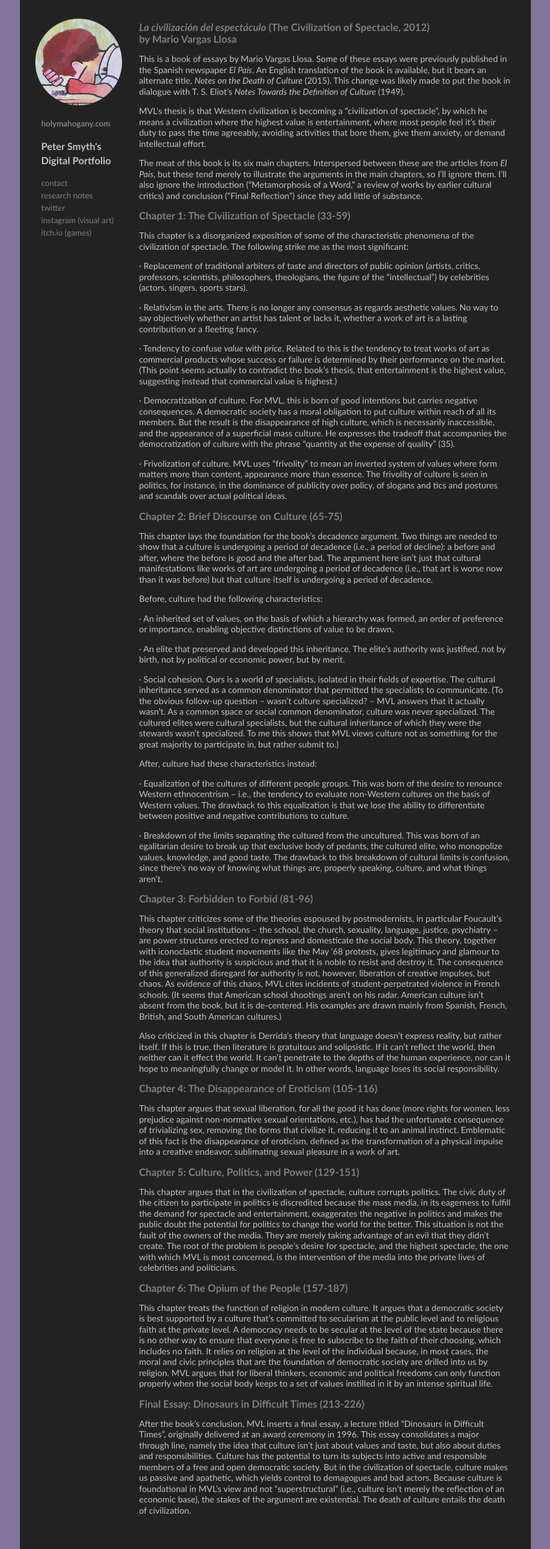
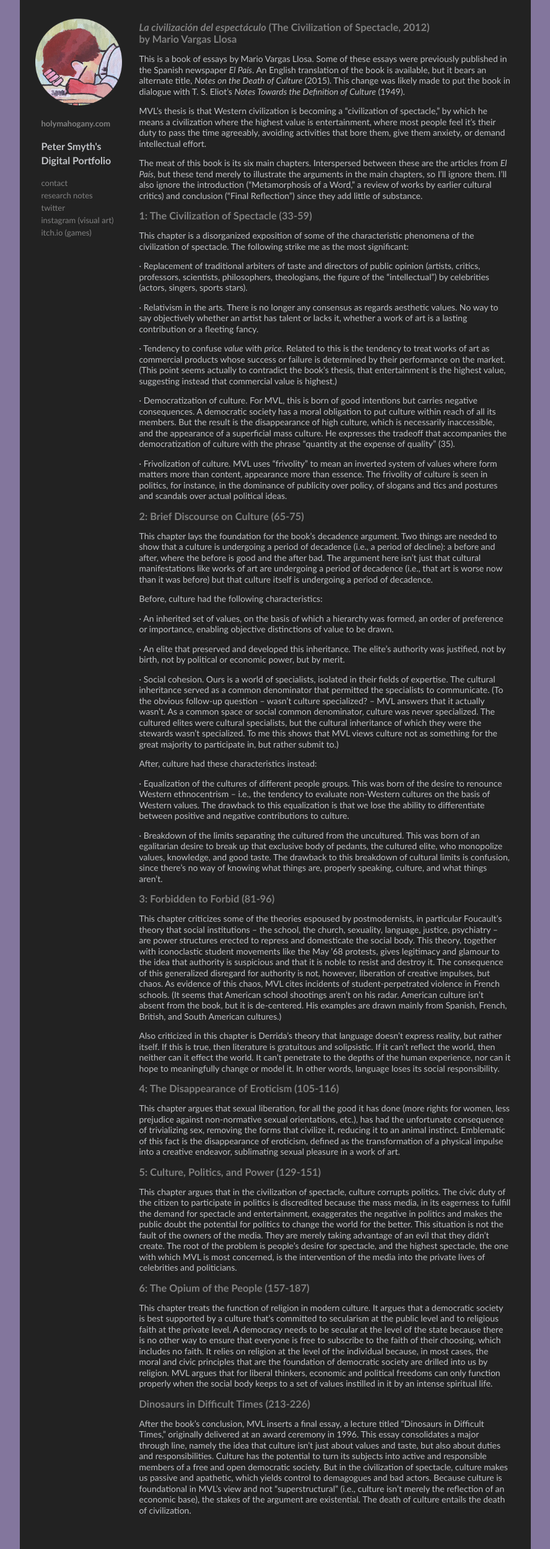
Before and after one commit to holymahogany/hmsite-v2, a Jekyll site: the page built from research-notes/the-civilization-of-spectacle.md, in a window 1280 px wide. Shown: the whole page at 62% size, without its empty margins (196-1084 px from the left). Built offline with Jekyll 4.4.1, drawn with Linux system fonts in a browser that asks for light colours.

```diff
--- a/research-notes/the-civilization-of-spectacle.md
+++ b/research-notes/the-civilization-of-spectacle.md
@@ -5,13 +5,13 @@
 
 ### <i>La civilización del espectáculo</i> (The Civilization of Spectacle, 2012) <br> by Mario Vargas Llosa
 
-This is a book of essays by Mario Vargas Llosa. Some of these essays were previously published in the Spanish newspaper _El País_. An English translation of the book is available, but it bears an alternate title, _Notes on the Death of Culture_ (2015). This change was likely made to put the book in dialogue with T. S. Eliot’s _Notes Towards the Definition of Culture_ (1949)_._
+This is a book of essays by Mario Vargas Llosa. Some of these essays were previously published in the Spanish newspaper _El País_. An English translation of the book is available, but it bears an alternate title, _Notes on the Death of Culture_ (2015). This change was likely made to put the book in dialogue with T. S. Eliot’s _Notes Towards the Definition of Culture_ (1949).
 
-MVL’s thesis is that Western civilization is becoming a “civilization of spectacle”, by which he means a civilization where the highest value is entertainment, where most people feel it’s their duty to pass the time agreeably, avoiding activities that bore them, give them anxiety, or demand intellectual effort.
+MVL’s thesis is that Western civilization is becoming a “civilization of spectacle,” by which he means a civilization where the highest value is entertainment, where most people feel it’s their duty to pass the time agreeably, avoiding activities that bore them, give them anxiety, or demand intellectual effort.
 
 The meat of this book is its six main chapters. Interspersed between these are the articles from _El País_, but these tend merely to illustrate the arguments in the main chapters, so I’ll ignore them. I’ll also ignore the introduction (“Metamorphosis of a Word,” a review of works by earlier cultural critics) and conclusion (“Final Reflection”) since they add little of substance.
 
-### Chapter 1: The Civilization of Spectacle (33-59)
+### 1: The Civilization of Spectacle (33-59)
 
 This chapter is a disorganized exposition of some of the characteristic phenomena of the civilization of spectacle. The following strike me as the most significant:
 
@@ -25,7 +25,7 @@
 
 · Frivolization of culture. MVL uses “frivolity” to mean an inverted system of values where form matters more than content, appearance more than essence. The frivolity of culture is seen in politics, for instance, in the dominance of publicity over policy, of slogans and tics and postures and scandals over actual political ideas.
 
-### Chapter 2: Brief Discourse on Culture (65-75)
+### 2: Brief Discourse on Culture (65-75)
 
 This chapter lays the foundation for the book’s decadence argument. Two things are needed to show that a culture is undergoing a period of decadence (i.e., a period of decline): a before and after, where the before is good and the after bad. The argument here isn’t just that cultural manifestations like works of art are undergoing a period of decadence (i.e., that art is worse now than it was before) but that culture itself is undergoing a period of decadence.
 
@@ -43,24 +43,24 @@
 
 · Breakdown of the limits separating the cultured from the uncultured. This was born of an egalitarian desire to break up that exclusive body of pedants, the cultured elite, who monopolize values, knowledge, and good taste. The drawback to this breakdown of cultural limits is confusion, since there’s no way of knowing what things are, properly speaking, culture, and what things aren’t.
 
-### Chapter 3: Forbidden to Forbid (81-96)
+### 3: Forbidden to Forbid (81-96)
 
 This chapter criticizes some of the theories espoused by postmodernists, in particular Foucault’s theory that social institutions – the school, the church, sexuality, language, justice, psychiatry – are power structures erected to repress and domesticate the social body. This theory, together with iconoclastic student movements like the May ’68 protests, gives legitimacy and glamour to the idea that authority is suspicious and that it is noble to resist and destroy it. The consequence of this generalized disregard for authority is not, however, liberation of creative impulses, but chaos. As evidence of this chaos, MVL cites incidents of student-perpetrated violence in French schools. (It seems that American school shootings aren't on his radar. American culture isn't absent from the book, but it is de-centered. His examples are drawn mainly from Spanish, French, British, and South American cultures.)
 
 Also criticized in this chapter is Derrida’s theory that language doesn’t express reality, but rather itself. If this is true, then literature is gratuitous and solipsistic. If it can’t reflect the world, then neither can it effect the world. It can’t penetrate to the depths of the human experience, nor can it hope to meaningfully change or model it. In other words, language loses its social responsibility.
 
-### Chapter 4: The Disappearance of Eroticism (105-116)
+### 4: The Disappearance of Eroticism (105-116)
 
 This chapter argues that sexual liberation, for all the good it has done (more rights for women, less prejudice against non-normative sexual orientations, etc.), has had the unfortunate consequence of trivializing sex, removing the forms that civilize it, reducing it to an animal instinct. Emblematic of this fact is the disappearance of eroticism, defined as the transformation of a physical impulse into a creative endeavor, sublimating sexual pleasure in a work of art.
 
-### Chapter 5: Culture, Politics, and Power (129-151)
+### 5: Culture, Politics, and Power (129-151)
 
 This chapter argues that in the civilization of spectacle, culture corrupts politics. The civic duty of the citizen to participate in politics is discredited because the mass media, in its eagerness to fulfill the demand for spectacle and entertainment, exaggerates the negative in politics and makes the public doubt the potential for politics to change the world for the better. This situation is not the fault of the owners of the media. They are merely taking advantage of an evil that they didn’t create. The root of the problem is people’s desire for spectacle, and the highest spectacle, the one with which MVL is most concerned, is the intervention of the media into the private lives of celebrities and politicians.
 
-### Chapter 6: The Opium of the People (157-187)
+### 6: The Opium of the People (157-187)
 
 This chapter treats the function of religion in modern culture. It argues that a democratic society is best supported by a culture that’s committed to secularism at the public level and to religious faith at the private level. A democracy needs to be secular at the level of the state because there is no other way to ensure that everyone is free to subscribe to the faith of their choosing, which includes no faith. It relies on religion at the level of the individual because, in most cases, the moral and civic principles that are the foundation of democratic society are drilled into us by religion. MVL argues that for liberal thinkers, economic and political freedoms can only function properly when the social body keeps to a set of values instilled in it by an intense spiritual life.
 
-### Final Essay: Dinosaurs in Difficult Times (213-226)
+### Dinosaurs in Difficult Times (213-226)
 
-After the book’s conclusion, MVL inserts a final essay, a lecture titled “Dinosaurs in Difficult Times”, originally delivered at an award ceremony in 1996. This essay consolidates a major through line, namely the idea that culture isn’t just about values and taste, but also about duties and responsibilities. Culture has the potential to turn its subjects into active and responsible members of a free and open democratic society. But in the civilization of spectacle, culture makes us passive and apathetic, which yields control to demagogues and bad actors. Because culture is foundational in MVL’s view and not “superstructural” (i.e., culture isn’t merely the reflection of an economic base), the stakes of the argument are existential. The death of culture entails the death of civilization.
+After the book’s conclusion, MVL inserts a final essay, a lecture titled “Dinosaurs in Difficult Times,” originally delivered at an award ceremony in 1996. This essay consolidates a major through line, namely the idea that culture isn’t just about values and taste, but also about duties and responsibilities. Culture has the potential to turn its subjects into active and responsible members of a free and open democratic society. But in the civilization of spectacle, culture makes us passive and apathetic, which yields control to demagogues and bad actors. Because culture is foundational in MVL’s view and not “superstructural” (i.e., culture isn’t merely the reflection of an economic base), the stakes of the argument are existential. The death of culture entails the death of civilization.
```
Also changed, not shown: research-notes.md (+1 -3 lines).
